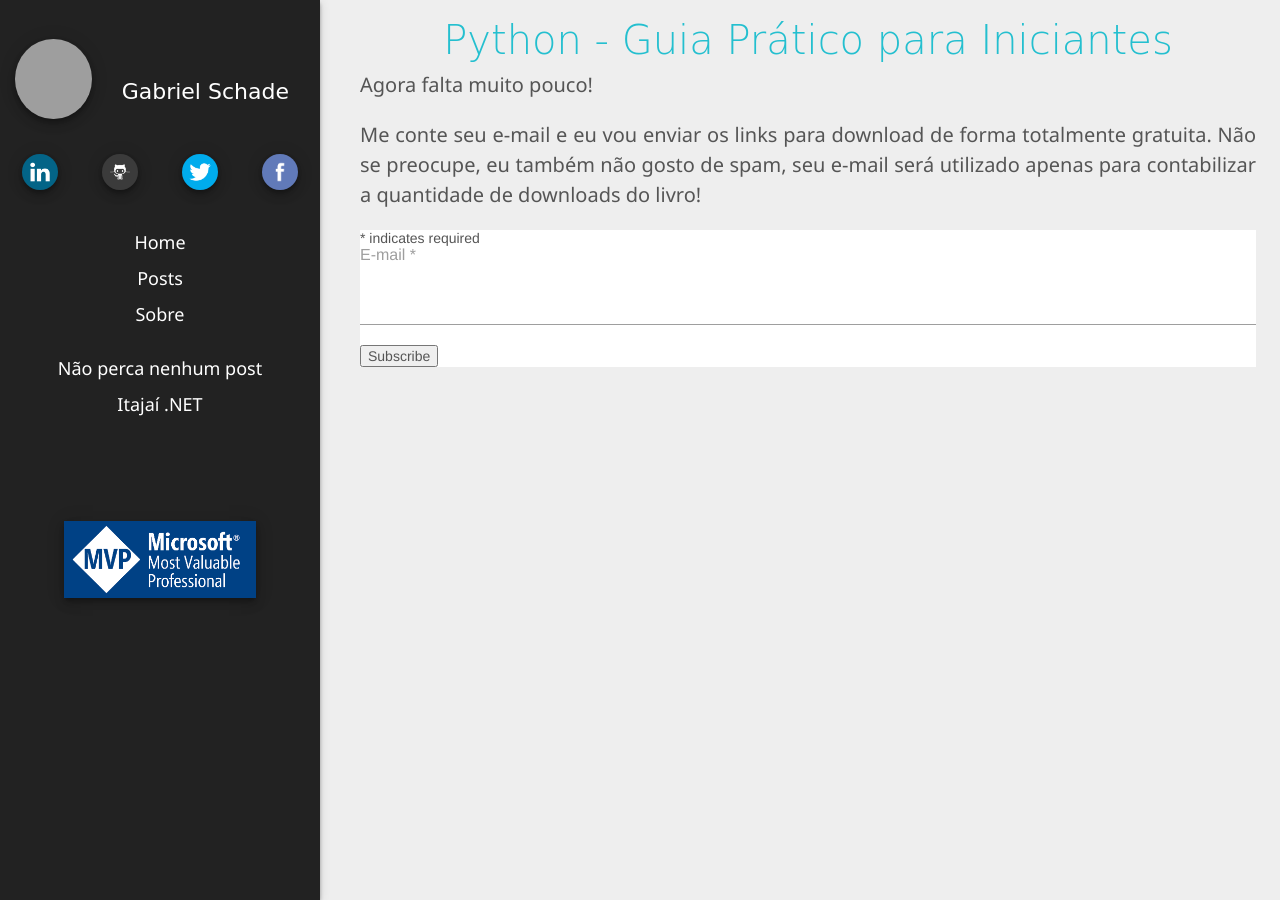
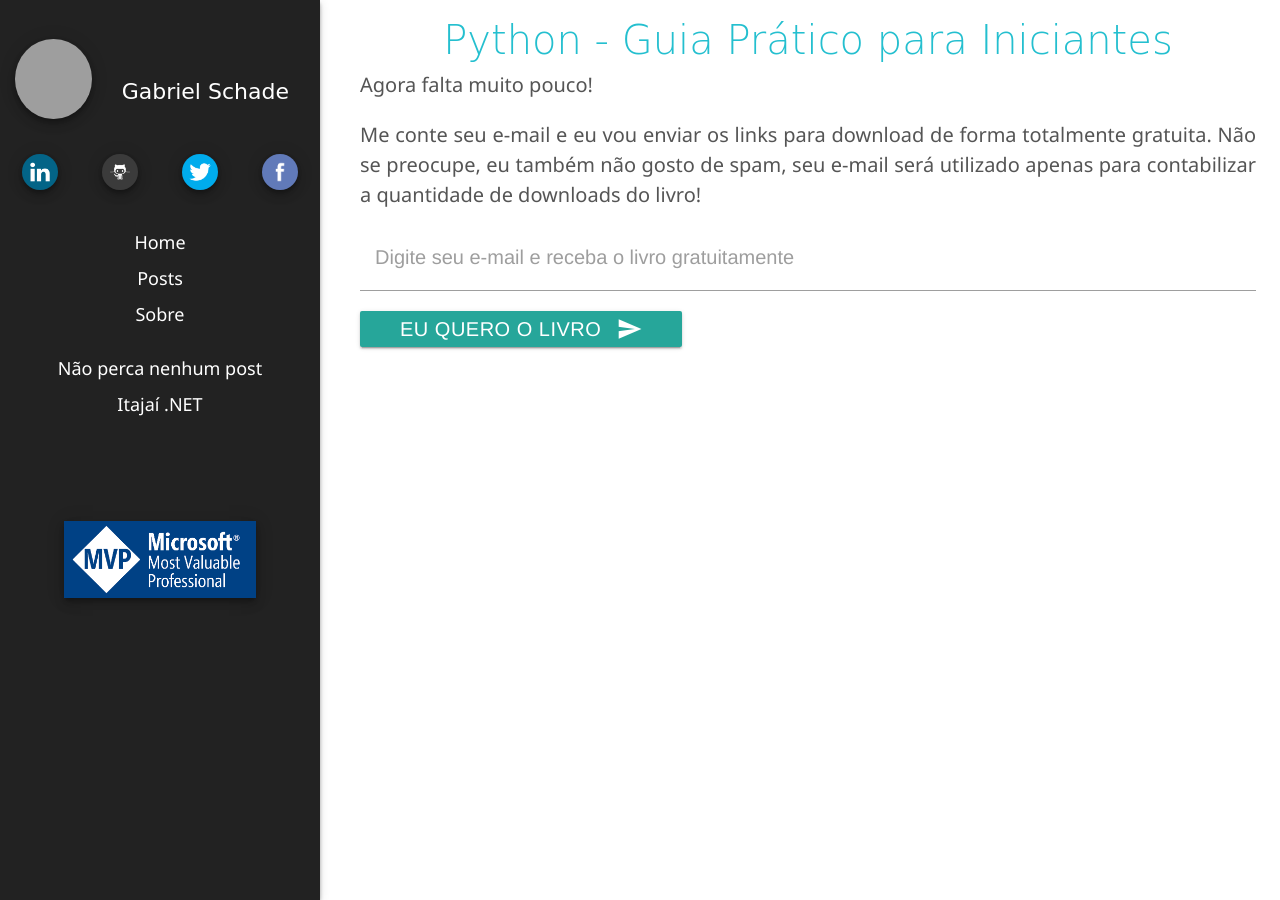
Before and after one commit to gabrielschade/gabrielschade.github.io, a Jekyll site: the page built from livros/python-guia-pratico.md, in a window 1280 px wide. Built offline with Jekyll 4.4.1, drawn with Linux system fonts in a browser that asks for light colours; nearby versions of some CDN libraries; comment, search, counter and statistics services are not loaded; grey boxes are pictures that could not be loaded.

Commit message:
Correções CSS Livros

```diff
--- a/livros/python-guia-pratico.md
+++ b/livros/python-guia-pratico.md
@@ -1,32 +1,29 @@
 ---
-layout: default-2
+layout: page
 title: Home
 ---
+
 {% include huge-h2.html content="Python - Guia Prático para Iniciantes" css="margin-low" %}
 
 Agora falta muito pouco!
 
 Me conte seu e-mail e eu vou enviar os links para download de forma totalmente gratuita. Não se preocupe, eu também não gosto de spam, seu e-mail será utilizado apenas para contabilizar a quantidade de downloads do livro!
 
-<link href="//cdn-images.mailchimp.com/embedcode/classic-10_7.css" rel="stylesheet" type="text/css">
-<style type="text/css">
-	#mc_embed_signup{background:#fff; clear:left; font:14px Helvetica,Arial,sans-serif; }
-</style>
-<div id="mc_embed_signup">
+<div id="mc_embed_signup" style="margin-bottom:30px;">
 <form action="https://github.us17.list-manage.com/subscribe/post?u=9ff976dcad7d8f56f77e758cf&amp;id=34460ad2ba" method="post" id="mc-embedded-subscribe-form" name="mc-embedded-subscribe-form" class="validate" target="_blank" novalidate>
     <div id="mc_embed_signup_scroll">
-<div class="indicates-required"><span class="asterisk">*</span> indicates required</div>
-<div class="mc-field-group">
-	<label for="mce-EMAIL">E-mail  <span class="asterisk">*</span>
-</label>
-	<input type="email" value="" name="EMAIL" class="required email" id="mce-EMAIL">
-</div>
-	<div id="mce-responses" class="clear">
-		<div class="response" id="mce-error-response" style="display:none"></div>
-		<div class="response" id="mce-success-response" style="display:none"></div>
-	</div>    <!-- real people should not fill this in and expect good things - do not remove this or risk form bot signups-->
+        <div class="input-field col s12">
+            <input type="email" value="" name="EMAIL" class="email" id="mce-EMAIL" required>
+            <label for="mce-EMAIL">Digite seu e-mail e receba o livro gratuitamente</label>
+        </div>
+    </div>
+    <!-- real people should not fill this in and expect good things - do not remove this or risk form bot signups-->
     <div style="position: absolute; left: -5000px;" aria-hidden="true"><input type="text" name="b_9ff976dcad7d8f56f77e758cf_34460ad2ba" tabindex="-1" value=""></div>
-    <div class="clear"><input type="submit" value="Subscribe" name="subscribe" id="mc-embedded-subscribe" class="button"></div>
+    <div class="clear">
+            <button class="btn waves-effect waves-light" type="submit" value="Subscribe" name="subscribe" id="mc-embedded-subscribe">
+                Eu quero o livro
+                    <i class="material-icons right">send</i>
+            </button>
     </div>
 </form>
 </div>
```
Also changed, not shown: _includes/livros-gratuitos.html (+6 -6 lines), _includes/livros.html (+4 -4 lines).
